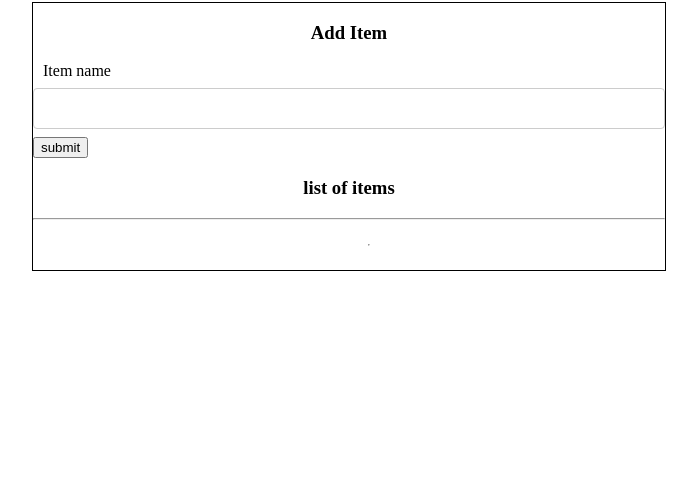
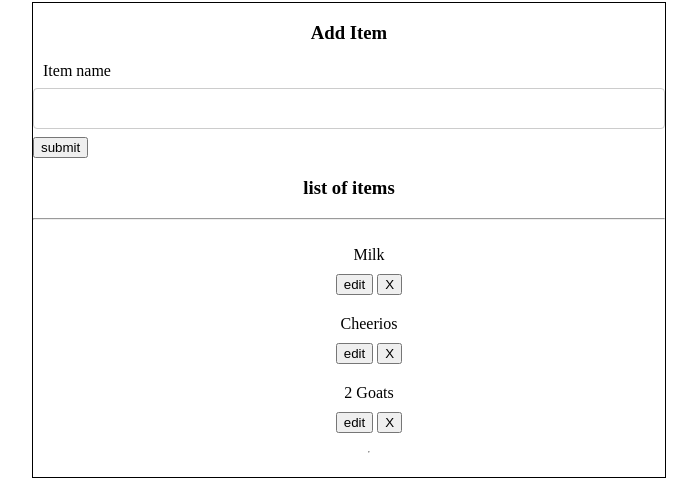
Before and after one commit to danny-cervantes/V-School, a plain HTML site: page mom-shopping-list/moms-shopping-list-start/index.html in a window 1280 px wide. Shown: the part 78-570 px from the top of the page, without its empty margins (291-988 px from the left). Drawn offline with Linux system fonts and the light colour scheme.

Commit message:
added moms shopping list again

```diff
--- a/moms-shopping-list/moms-shopping-list-start/index.html
+++ b/mom-shopping-list/moms-shopping-list-start/index.html
@@ -1,6 +1,5 @@
 <!DOCTYPE html>
 <html lang="en">
-
 <head>
     <meta charset="UTF-8">
     <meta name="viewport" content="width=device-width, initial-scale=1.0">
@@ -8,7 +7,6 @@
     <link rel="stylesheet" href="style.css">
     <title>Mom's Shopping List</title>
 </head>
-
 <body>
     <div class="title-bar">
         <h1 class="title">Mom's Shopping List</h1>
@@ -20,7 +18,7 @@
         <form name="addItem" id="add-todo">
             <label class="label" for="title">Item name</label>
             <input class="input" name="title" id="title" />
-            <button id="submit">submit</button>
+            <button>submit</button>
         </form>
         <div class="todos">
             <div class="title-bar">
@@ -28,12 +26,25 @@
             </div>
             <hr>
             <ul id="list">
-
+                <li>
+                    <div>Milk</div>
+                    <button>edit</button>
+                    <button>X</button>
+                </li>
+                <li>
+                    <div>Cheerios</div>
+                    <button>edit</button>
+                    <button>X</button>
+                </li>
+                <li>
+                    <div>2 Goats</div>
+                    <button>edit</button>
+                    <button>X</button>
+                </li>
                 <hr>
             </ul>
         </div>
     </div>
     <script src="index.js"></script>
 </body>
-
 </html>
--- a/moms-shopping-list/moms-shopping-list-start/index.js
+++ /dev/null
@@ -1,4 +0,0 @@
-document.getElementById("submit").addEventListener("click", function (e) {
-    const subItem = createSubItem(e)
-    document.getElementById("list").appendChild(subItem)
- })
```
Also changed, not shown: mom-shopping-list/moms-shopping-list-start/README.md (renamed from moms-shopping-list/moms-shopping-list-start/README.md), mom-shopping-list/moms-shopping-list-start/index.js (added), mom-shopping-list/moms-shopping-list-start/style.css (renamed from moms-shopping-list/moms-shopping-list-start/style.css), 2 other files.
